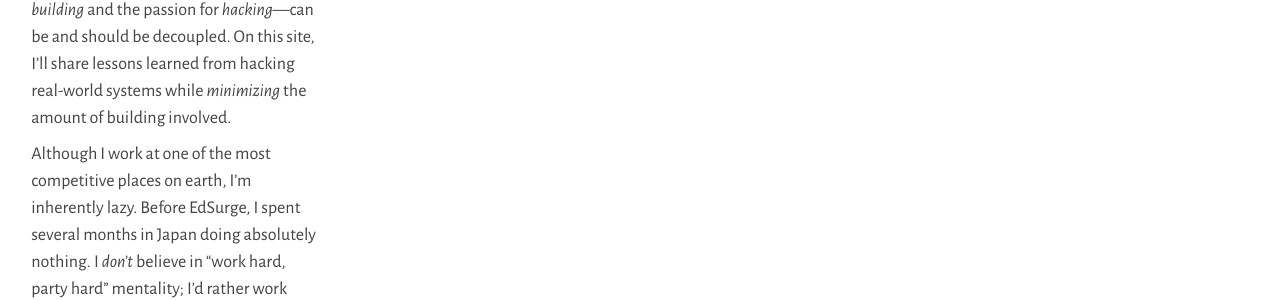
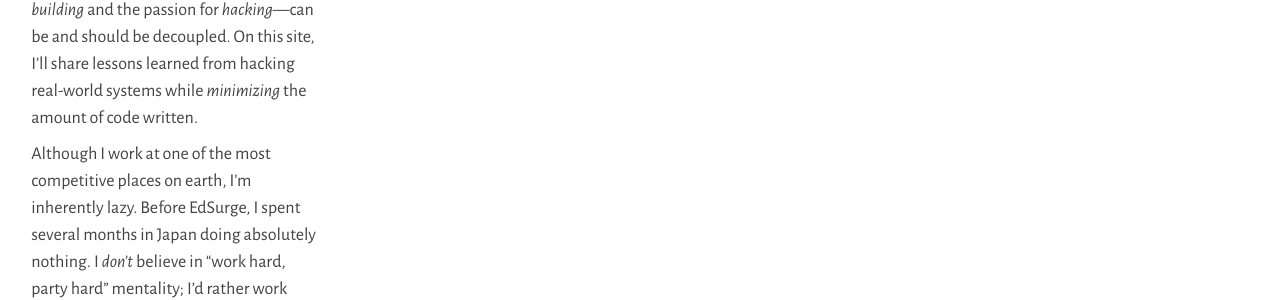
Before and after one commit to chibicode/naze, a Jekyll site: the page built from index.html, in a window 1280 px wide. Shown: the part 297-597 px from the top of the page. Built offline with Jekyll 4.4.1, drawn with Linux system fonts in a browser that asks for light colours; Markdown is read by kramdown in place of the engine named in the settings.

Commit message:
Language

```diff
--- a/_includes/about.md
+++ b/_includes/about.md
@@ -1,6 +1,6 @@
 Hi, I'm Shu Uesugi. I am a hacker at [EdSurge](http://edsurge.com/), an education technology startup in Silicon Valley.
 
-Although I call myself a hacker, I *don't* love building things. However, I *do* love exploiting arbitrage opportunities in everyday life. I believe that these two personality traits—the passion for *building* and the passion for *hacking*—can be and should be decoupled. On this site, I'll share lessons learned from hacking real-world systems while *minimizing* the amount of building involved.
+Although I call myself a hacker, I *don't* love building things. However, I *do* love exploiting arbitrage opportunities in everyday life. I believe that these two personality traits—the passion for *building* and the passion for *hacking*—can be and should be decoupled. On this site, I'll share lessons learned from hacking real-world systems while *minimizing* the amount of code written.
 
 Although I work at one of the most competitive places on earth, I'm inherently lazy. Before EdSurge, I spent several months in Japan doing absolutely nothing. I *don't* believe in "work hard, party hard" mentality; I'd rather work easy and sleep lots.
 
```
Also changed, not shown: _views/_includes/about.md (+1 -1 lines).
